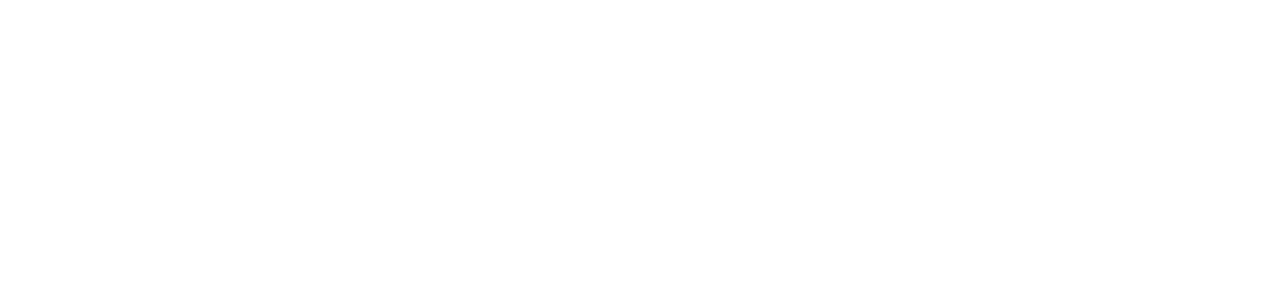
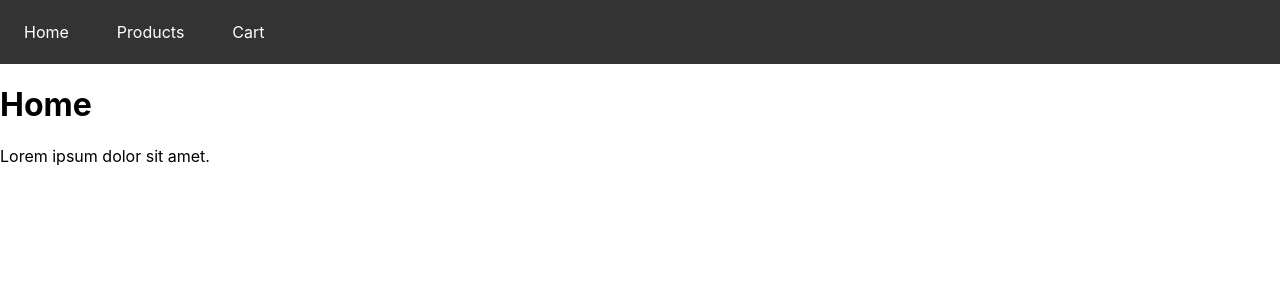
Before and after one commit to Ayush-Dabas/react-ecommerce-app, a React (Create React App) app: page / in a window 1280 px wide. Shown: the top 300 px of the page. Built offline with nearby package versions, Linux system fonts and the light colour scheme.

Commit message:
succesfully routed the pages

```diff
--- a/package.json
+++ b/package.json
@@ -8,7 +8,7 @@
     "@testing-library/user-event": "^13.5.0",
     "react": "^18.2.0",
     "react-dom": "^18.2.0",
-    "react-router-dom": "^5.2.0",
+    "react-router-dom": "^6.15.0",
     "react-scripts": "5.0.1",
     "web-vitals": "^2.1.4"
   },
--- a/src/App.css
+++ b/src/App.css
@@ -1,38 +1,26 @@
-.App {
-  text-align: center;
+.App-header{
+  list-style-type: none;
+  margin: 0;
+  padding: 0;
+  overflow: hidden;
+  background-color: #333;
 }
 
-.App-logo {
-  height: 40vmin;
-  pointer-events: none;
+li{
+  display: inline;
+  float: left;
+  padding: 8px;
+  /* background-color: #dddddd; */
 }
 
-@media (prefers-reduced-motion: no-preference) {
-  .App-logo {
-    animation: App-logo-spin infinite 20s linear;
-  }
+.list{
+  display: block;
+  color: white;
+  text-align: center;
+  padding: 14px 16px;
+  text-decoration: none;
 }
 
-.App-header {
-  background-color: #282c34;
-  min-height: 100vh;
-  display: flex;
-  flex-direction: column;
-  align-items: center;
-  justify-content: center;
-  font-size: calc(10px + 2vmin);
-  color: white;
+.list:hover{
+  background-color: #111;
 }
-
-.App-link {
-  color: #61dafb;
-}
-
-@keyframes App-logo-spin {
-  from {
-    transform: rotate(0deg);
-  }
-  to {
-    transform: rotate(360deg);
-  }
-}
--- a/src/App.js
+++ b/src/App.js
@@ -1,16 +1,36 @@
 import React from "react";
-import {
-  BrowserRouter as Router,
-  Routes,
-  Route,
-  Link,
-} from "react-router-dom/cjs/react-router-dom";
+import { BrowserRouter as Router, Routes, Route, Link } from "react-router-dom";
+import Home from "./components/Home";
+import ProductListing from "./components/ProductListing";
+import Cart from "./components/Cart";
+import "./App.css";
 
 const App = () => {
   return (
     <Router>
       <div className="App">
-        <ul></ul>
+        <ul className="App-header">
+          <li>
+            <Link className="list" to="/">
+              Home
+            </Link>
+          </li>
+          <li>
+            <Link className="list" to="/productlisting">
+              Products
+            </Link>
+          </li>
+          <li>
+            <Link className="list" to="/cart">
+              Cart
+            </Link>
+          </li>
+        </ul>
+        <Routes>
+          <Route exact path="/" element={<Home />} />
+          <Route exact path="/productlisting" element={<ProductListing />} />
+          <Route exact path="/cart" element={<Cart />} />
+        </Routes>
       </div>
     </Router>
   );
--- a/src/components/Cart.jsx
+++ b/src/components/Cart.jsx
@@ -4,7 +4,6 @@
 const Cart = () => {
   return (
     <>
-      {alert("Cart is opened")}
       <h1>Cart here</h1>
       <ProductDetail />
       <span>Total price: ₹price</span>
```
Also changed, not shown: 1 other file (tests, documents, lock files or other folders).
